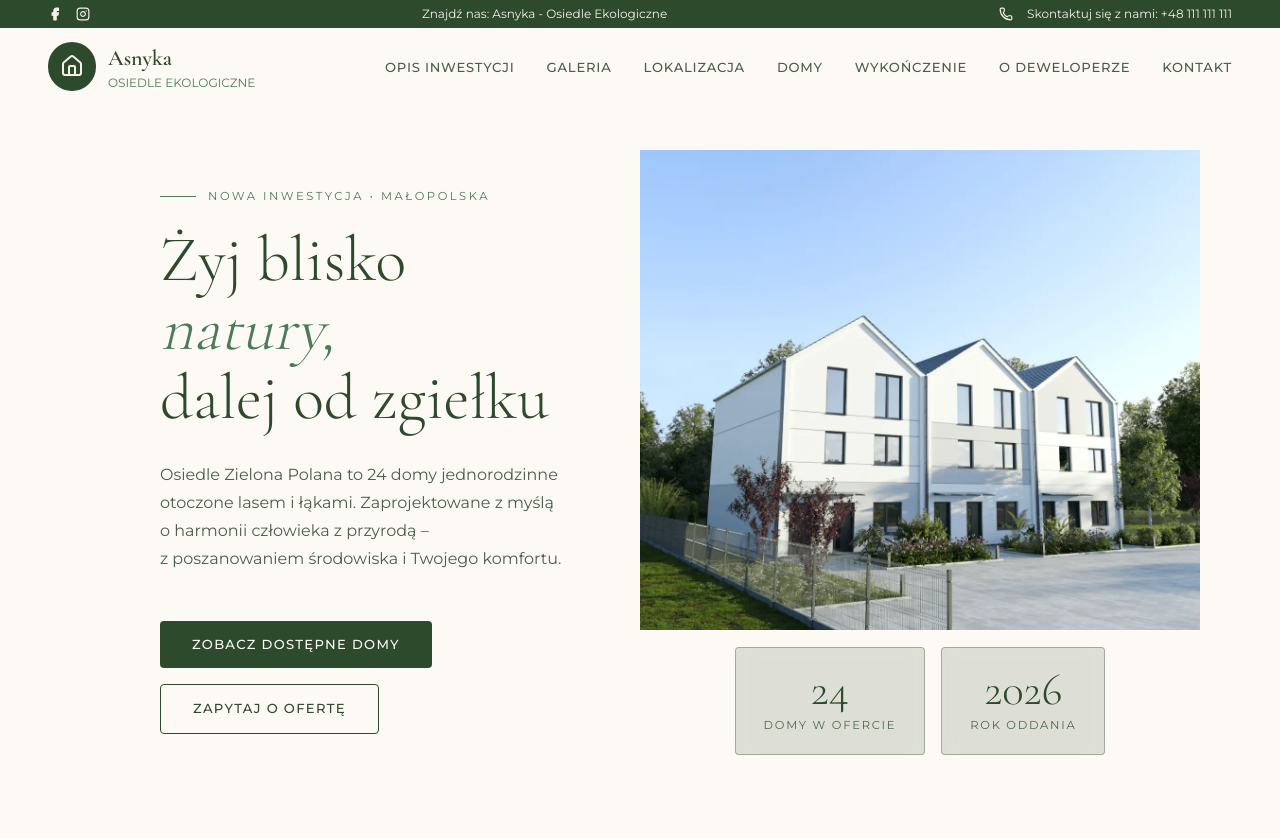
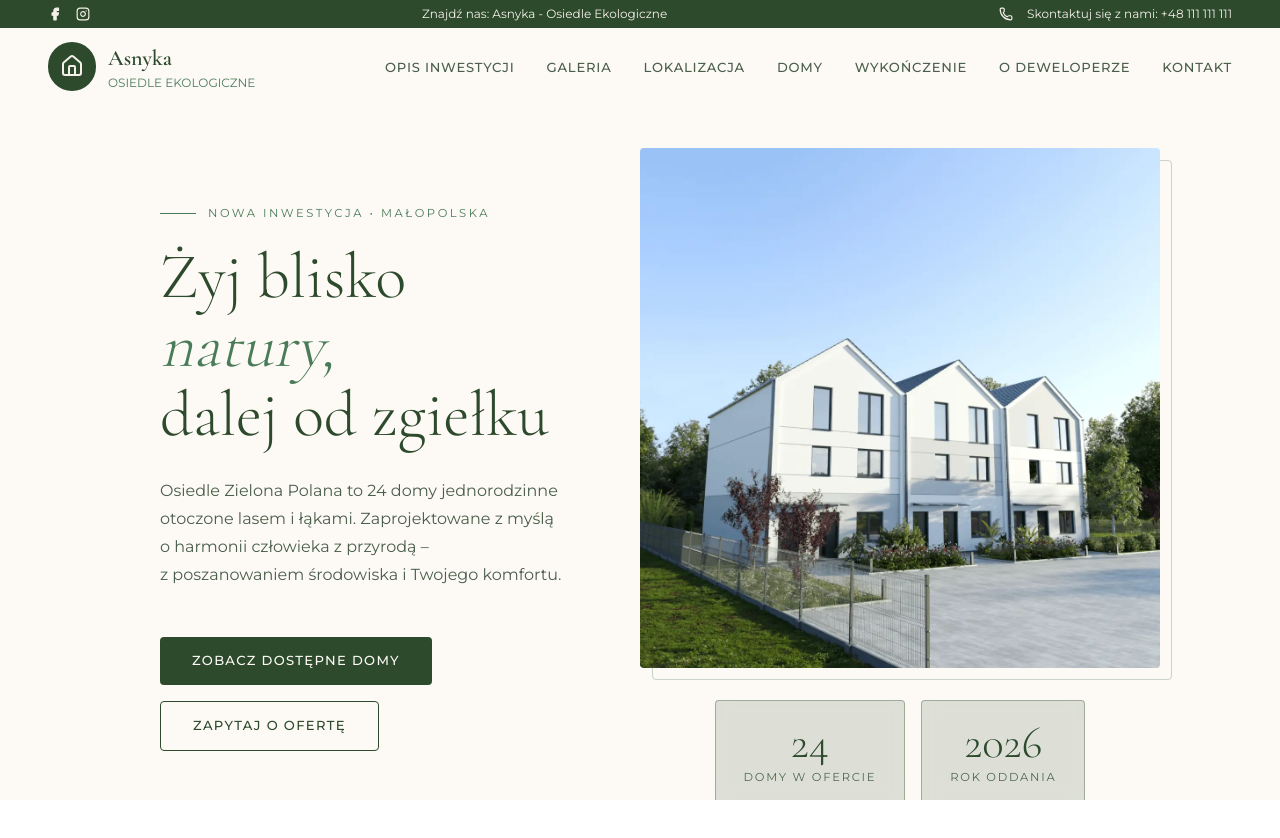
Before and after one commit to ruffaaw/asnyka-website, a Next.js app: page / in a window 1280 px wide. Shown: the top 838 px of the page. After the commit the page ends 800 px from the top, so only its background shows below. Built offline with nearby package versions, Linux system fonts and the light colour scheme.

Commit message:
feat: improved view

```diff
--- a/app/components/sections/HomePage.tsx
+++ b/app/components/sections/HomePage.tsx
@@ -5,7 +5,7 @@ export default function HomePage() {
   return (
     <SectionWrapper
       id="home"
-      className="min-h-screen grid grid-cols-2 pt-27 pl-20 pr-20 overflow-hidden bg-white"
+      className="h-screen grid grid-cols-2 pt-27 pl-20 pr-20 overflow-hidden bg-white"
     >
       <div className="flex flex-col justify-center py-20 pl-20 pr-16 relative z-10">
         <p className="text-[0.72rem] uppercase text-green-mid mb-5 flex items-center gap-3 tracking-[0.22em] before:content-[''] before:block before:w-9 before:h-px before:bg-green-mid">
@@ -44,22 +44,22 @@ export default function HomePage() {
           </a>
         </div>
       </div>
+      <div className="flex flex-col justify-center items-center gap-8 py-10 pr-10">
+        <div className="relative">
+          <div className="absolute -bottom-3 -right-3 w-full h-full border border-green-mid/30 rounded-sm" />
 
-      <div className="flex flex-col justify-center overflow-hidden">
-        <div className="relative h-fit max-h-[60vh]">
           <Image
             src="/rzut_kwadratowy.webp"
             alt="Osiedle Zielona Polana"
-            width={600}
-            height={600}
-            className="object-cover w-full h-full"
+            width={500}
+            height={500}
+            className="relative z-10 object-contain w-full max-w-150 rounded-sm"
             priority
             unoptimized
           />
         </div>
 
-        <div className="h-1/5 flex flex-col items-center justify-center gap-6 px-10 py-3.25">
-          <div className="flex gap-4">
+        <div className="flex gap-4 w-full justify-center">
           {[
             { num: "24", label: "Domy w ofercie" },
             { num: "2026", label: "Rok oddania" },
@@ -77,8 +77,7 @@ export default function HomePage() {
             </div>
           ))}
         </div>
-        </div>
-      </div>
+      </div>{" "}
     </SectionWrapper>
   );
 }
```
Lines whose indentation alone changed are shown as unchanged.
